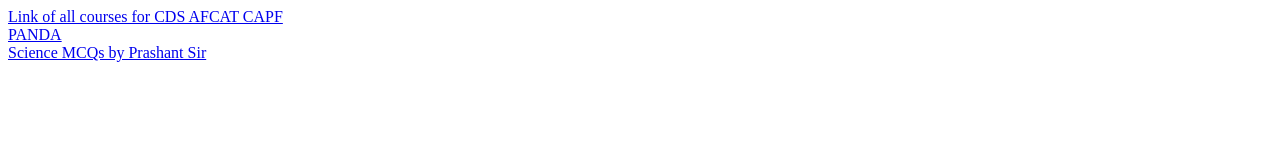
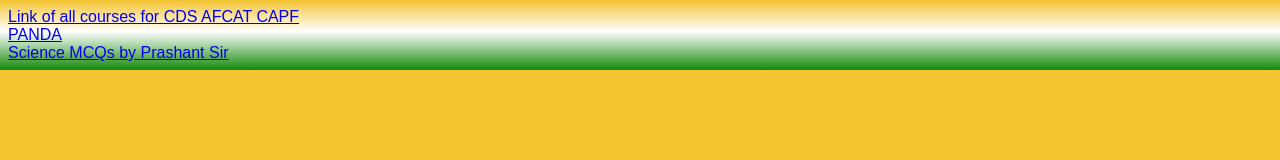
Before and after one commit to shrekl1234/ClassLinks, a plain HTML site: page index.html in a window 1280 px wide. Drawn offline with Linux system fonts and the light colour scheme.

Commit message:
Update index.html

```diff
--- a/index.html
+++ b/index.html
@@ -4,6 +4,17 @@
     <meta charset="UTF-8">
     <link rel="icon" href="https://upload.wikimedia.org/wikipedia/en/thumb/4/41/Flag_of_India.svg/800px-Flag_of_India.svg.png" type="image/png">
     <title>CDS-AFCAT-CAPF</title>
+    <style>
+		body {
+			background: #f4c430;
+			background-image: linear-gradient(to bottom, #f4c430, #fff 45%, #138808);
+			background-repeat: no-repeat;
+			background-size: cover;
+			font-family: Arial, sans-serif;
+			color: #000;
+		}
+
+	</style>
   </head>
   <body>
 
```
